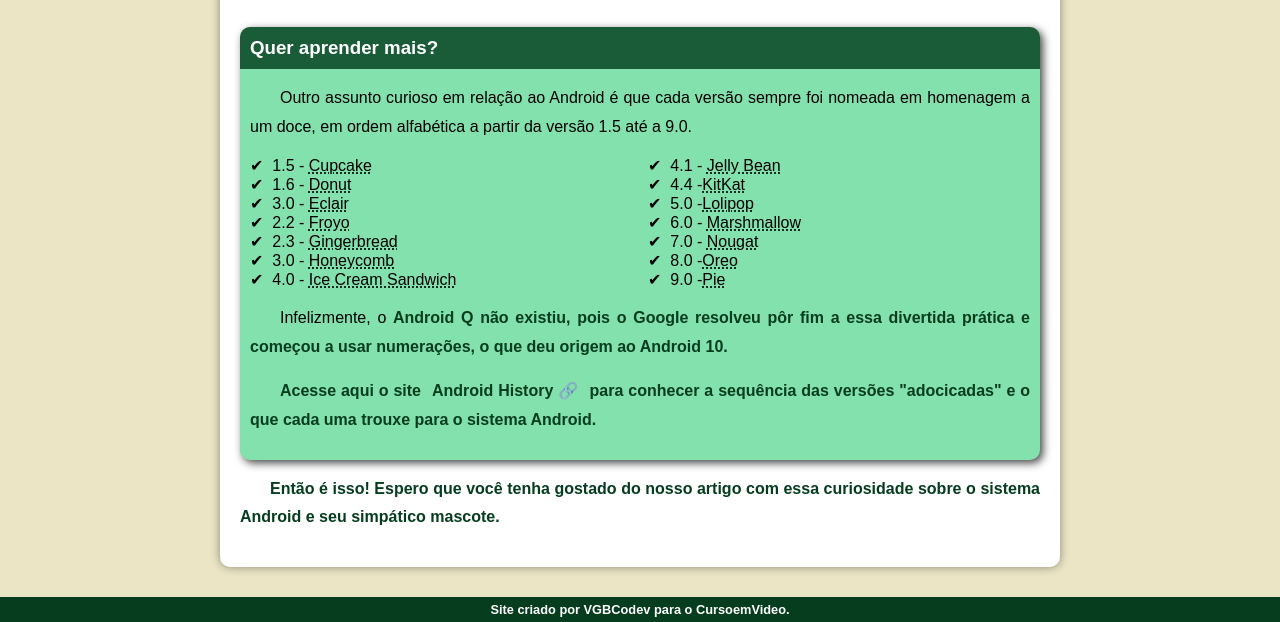
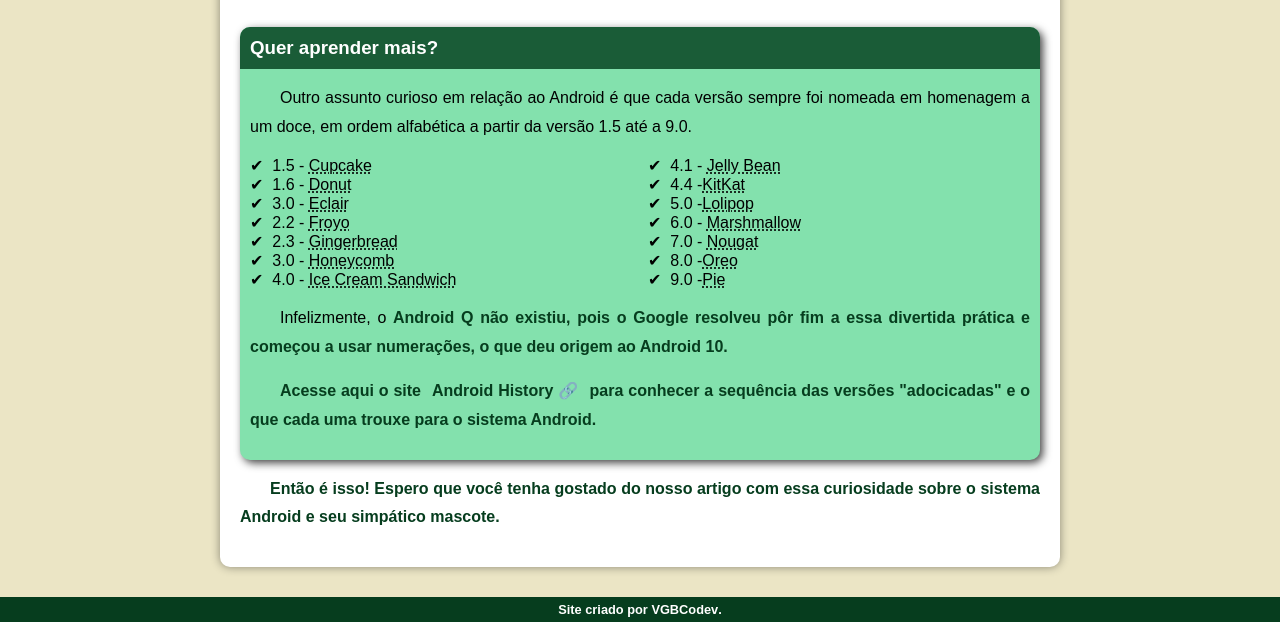
Before and after one commit to VGBCodev/projeto-android, a plain HTML site: page index.html in a window 1280 px wide. Shown: the part 2262-2884 px from the top of the page. Drawn offline with Linux system fonts and the light colour scheme.

Commit message:
link index.html

```diff
--- a/index.html
+++ b/index.html
@@ -149,7 +149,7 @@
     <footer>
 
         <p>
-            Site criado por <a href="https://gustavoguanabara.github.io/" target="_blank">VGBCodev</a> para o <a href="https://www.youtube.com/cursoemvideo" target="_blank">CursoemVideo</a>.
+            Site criado por <a href="https://github.com/VGBCodev" target="_blank">VGBCodev</a>.
         </p>
 
     </footer>
```
